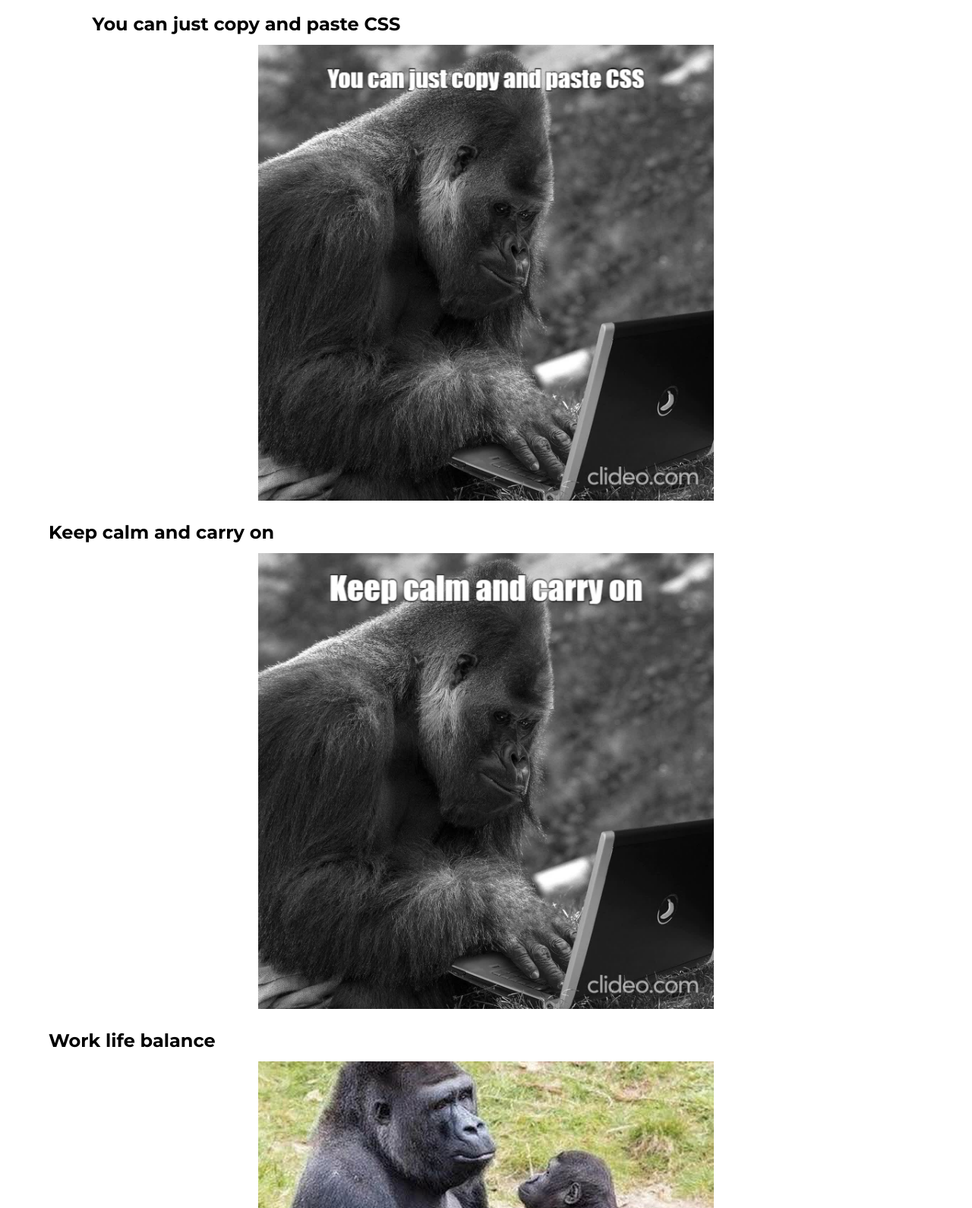
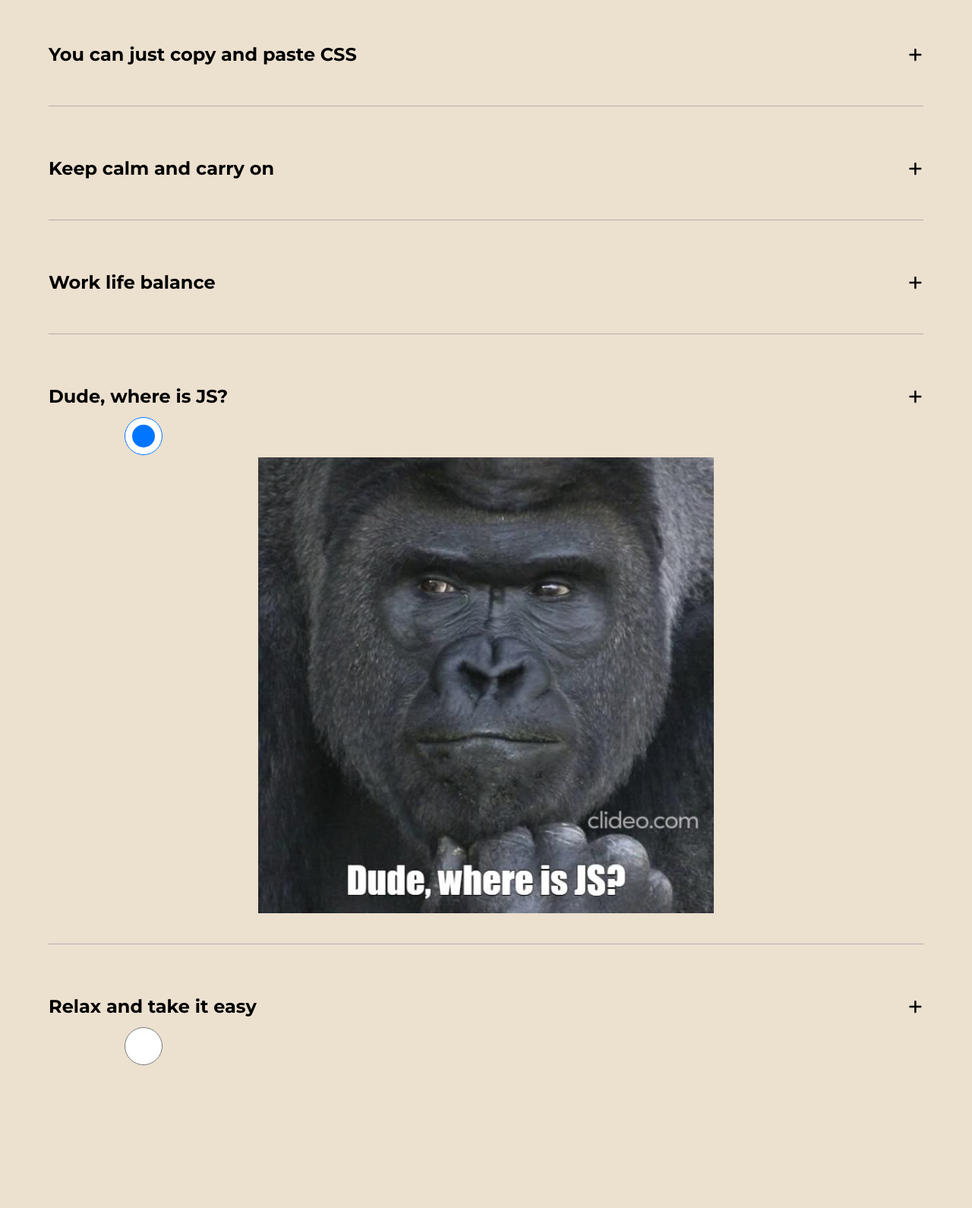
Before and after one commit to Vadimshidlov/cssBayan, a plain HTML site: page cssBayan/index.html in a window 1280 px wide. Shown: the part 99-1689 px from the top of the page at 76% size. After the commit the page ends 1544 px from the top, so only its background shows below. Drawn offline with Linux system fonts and the light colour scheme.

Commit message:
feat: add styles with radio buttons (date)

```diff
--- a/cssBayan/index.html
+++ b/cssBayan/index.html
@@ -14,45 +14,65 @@
     <h1 class="header__title">CSS Bayan</h1>
 </header>
 <main class="main _container">
-    <section class="block block_copy _container">
-        <div class="block__subtitle">
+    <section class="block block_copy " id="btn-control" type="checkbox">
+        <label class="block__subtitle" for="block_1">
             <h3 class="block__text">You can just copy and paste CSS</h3>
-        </div>
-        <div class="block__image image-block">
+            <img src="./img/xmark-solid.svg" alt="" class="block__btn-close">
+            <img src="./img/plus-solid.svg" alt="" class="block__btn-open">
+        </label>
+        <div class="block__image">
             <img src="./img/01.jpg" alt="" class="image-block-size">
+            <input class="block_input" type="radio" name="block" id="block_1">
+
         </div>
     </section>
-    <section class="block block_copy">
-        <div class="block__subtitle">
+    <section class="block block_calm">
+        <label class="block__subtitle" for="block_2">
             <h3 class="block__text">Keep calm and carry on</h3>
-        </div>
+            <img src="./img/xmark-solid.svg" alt="" class="block__btn-close">
+            <img src="./img/plus-solid.svg" alt="" class="block__btn-open">
+        </label>
         <div class="block__image">
             <img src="./img/02.jpg" alt="" class="image-block-size">
+            <input class="block_input" type="radio" name="block" id="block_2">
+
         </div>
     </section>
-    <section class="block block_copy">
-        <div class="block__subtitle">
+    <section class="block block_work">
+        <label class="block__subtitle" for="block_3">
             <h3 class="block__text">Work life balance</h3>
-        </div>
+            <img src="./img/xmark-solid.svg" alt="" class="block__btn-close">
+            <img src="./img/plus-solid.svg" alt="" class="block__btn-open">
+        </label>
         <div class="block__image">
             <img src="./img/03.jpg" alt="" class="image-block-size">
+            <input class="block_input" type="radio" name="block" id="block_3">
         </div>
     </section>
-    <section class="block block_copy">
-        <div class="block__subtitle">
+    <section class="block block_js">
+        <label class="block__subtitle" for="block_4">
             <h3 class="block__text">Dude, where is JS?</h3>
-        </div>
+            <img src="./img/xmark-solid.svg" alt="" class="block__btn-close">
+            <img src="./img/plus-solid.svg" alt="" class="block__btn-open">
+        </label>
+        <input class="block_input" type="radio" name="block" id="block_4" checked="checked">
         <div class="block__image">
             <img src="./img/04.jpg" alt="" class="image-block-size">
         </div>
+
     </section>
-    <section class="block block_copy">
-        <div class="block__subtitle">
-            <h3 class="block__text">Relax and take it easy</h3>
-        </div>
+    <section class="block block_relax">
+        <label class="block__subtitle" for="block_5">
+            Relax and take it easy
+            <img src="./img/xmark-solid.svg" alt="" class="block__btn-close">
+            <img src="./img/plus-solid.svg" alt="" class="block__btn-open">
+
+        </label>
         <div class="block__image">
             <img src="./img/05.jpg" alt="" class="image-block-size">
         </div>
+        <input class="block_input" type="radio" name="block" id="block_5">
+
     </section>
 </main>
 <footer class="footer"></footer>
--- a/cssBayan/style.css
+++ b/cssBayan/style.css
@@ -38,6 +38,7 @@ body {
     font-size: 16px;
     font-family: Montserrat;
     font-weight: 500;
+    background: #ece0cf;
 }
 
 
@@ -69,17 +70,86 @@ body {
 
 }
 
-.main {
+.main:hover, header:hover {
+    cursor: pointer;
 }
 
 .block {
-
+    position: relative;
+    padding: 40px 0px 40px 0px;
 }
 
-.block_copy {
+.block_copy .block__image,
+.block_calm .block__image,
+.block_work .block__image,
+.block_js .block__image,
+.block_relax .block__image {
+    display: none;
+}
+
+/*last*/
+.block_copy:hover .block__image,
+.block_calm:hover .block__image,
+.block_work:hover .block__image,
+.block_js:hover .block__image,
+.block_relax:hover .block__image {
+    display: flex;
+    justify-content: center;
+}
+
+
+
+.block_copy .block__subtitle .block__btn-close,
+.block_calm .block__subtitle .block__btn-close,
+.block_work .block__subtitle .block__btn-close,
+.block_js .block__subtitle .block__btn-close,
+.block_relax .block__subtitle .block__btn-close {
+    display: none;
+}
+
+.block_copy:hover .block__subtitle .block__btn-open,
+.block_calm:hover .block__subtitle .block__btn-open,
+.block_work:hover .block__subtitle .block__btn-open,
+.block_js:hover .block__subtitle .block__btn-open,
+.block_relax:hover .block__subtitle .block__btn-open {
+    display: none;
+}
+
+.block_copy:hover .block__subtitle .block__btn-close,
+.block_calm:hover .block__subtitle .block__btn-close,
+.block_work:hover .block__subtitle .block__btn-close,
+.block_js:hover .block__subtitle .block__btn-close,
+.block_relax:hover .block__subtitle .block__btn-close {
+    display: inline;
+}
+
+
+
+/*.block_copy:hover .block__subtitle .block__btn-open,
+.block_calm:hover .block__subtitle .block__btn-open,
+.block_work:hover .block__subtitle .block__btn-open,
+.block_relax:hover .block__subtitle .block__btn-open {
+    display: none;
+}*/
+
+
+
+
+
+
+.block:not(:last-child) {
+    border-bottom: 1px solid rgb(178, 174, 174);
+}
+
+.block_copy:focus .block__image {
+    display: flex;
+    justify-content: center;
 }
 
 .block__subtitle {
+    display: flex;
+    align-items: center;
+    justify-content: space-between;
     padding: 30px 0 15px 0px;
     font-size: 1.5rem;
     font-weight: 600;
@@ -88,16 +158,52 @@ body {
 .block__text {
 }
 
+.block__btn-close {
+    width: 20px;
+    height: 20px;
+}
+
+.block__btn-open {
+    width: 20px;
+    height: 20px;
+}
+
 .block__image {
     display: flex;
     justify-content: center;
+    align-items: center;
 }
 
-.image-block {
-}
+/*.block_copy:hover .block__image{
+    display: flex;
+    justify-content: center;
+}*/
 
 .image-block-size {
     max-width: 600px;
     max-height: 600px;
     object-fit: cover;
 }
+
+.block__check-box{
+    margin-left: 200px;
+}
+
+/*.block__check-box:checked ~ .block__content{
+    display: block;
+}*/
+
+.block_input{
+    /*opacity: 0;*/
+    width: 50px;
+    height: 50px;
+    margin-left: 100px;
+}
+.block_input:hover {
+    opacity: 1;
+}
+
+.block_input:checked ~ .block__image{
+    display: flex;
+    justify-content: center;
+}
```
Also changed, not shown: cssBayan/img/plus-solid.svg (added), cssBayan/img/xmark-solid.svg (added).
